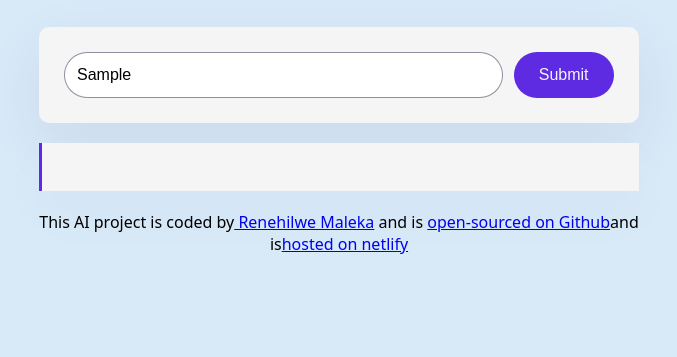
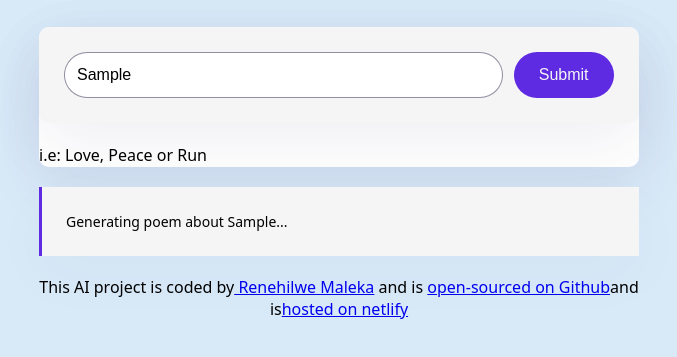
Before and after one commit to Renehilwe07/AI-poem-project, a plain HTML site: page index.html in a window 1280 px wide. Both pictures are taken after typing "Sample" into the empty fields and a click on the input 864 px from the left and 252 px from the top of the page. Shown: the part 177-534 px from the top of the page, without its empty margins (301-978 px from the left). Drawn offline with nearby package versions, Linux system fonts and the light colour scheme; no server answers.

Commit message:
improved user-experience and JS Integration

```diff
--- a/index.html
+++ b/index.html
@@ -14,12 +14,15 @@
   <h1>AI poem project</h1>
   </header>
   <main>
+    <div class="form-container">
     <form id="AI-poem-form">
       <input type="text" placeholder="Enter the topic of the AI poem"
       autofocus
       required class="instructions" id="user-instructions"/>
       <input type="submit" class="submit-button"/>
     </form>
+    <div class="hint">i.e:  Love, Peace or Run</div>
+    </div>
     <div class="poem" id="poem">
     </div>
   </main>
--- a/index.js
+++ b/index.js
@@ -1,5 +1,4 @@
 function displayPoem(response) {
-    console.log("poem generated")
   new Typewriter('#poem', {
     strings: response.data.answer,
     autoStart: true,
@@ -18,9 +17,10 @@ let prompt = `Generate concise but meaninful poem about ${instructionsInput.valu
 let context = " your an outstanding poem expert and known for short poem. your mission is to generate a 5 line poem following the user-instructions. each line must have <br />";
 let apiURL = `https://api.shecodes.io/ai/v1/generate?prompt=${prompt}&context=${context}&key=${apiKey}`;
 
-console.log("Generating poem")
-console.log(`Prompt: ${prompt}`);
-console.log(`Context: ${context}`)
+let poemElement = document.querySelector("#poem");
+poemElement.style.display = "block";
+poemElement.innerHTML = `Generating poem about ${instructionsInput.value}...`;
+
 
 axios.get(apiURL).then(displayPoem);
 
--- a/style.css
+++ b/style.css
@@ -13,6 +13,17 @@ form {
     border-radius: 10px;
     box-shadow: 0px 20px 60px rgba(65, 50, 100, 0.08);
     margin-bottom: 20px;
+}
+
+.form-container {
+    background-color: white;
+    margin-bottom: 20px;
+    border-radius: 10px;
+    box-shadow: 0px 20px 60px rgba(65, 50, 100, 0.08);
+}
+
+.hint {
+    line-height: 1.5;
 }
 
 h1 {
@@ -53,6 +64,7 @@ header {
     background-color: whitesmoke;
     padding: 24px;
     line-height: 1.5;
+    display: none;
     border-left:3px solid rgb(95, 43, 226);
     box-shadow: 0px 20px 60px rgba(65, 50, 100, 0.03);
 
```
